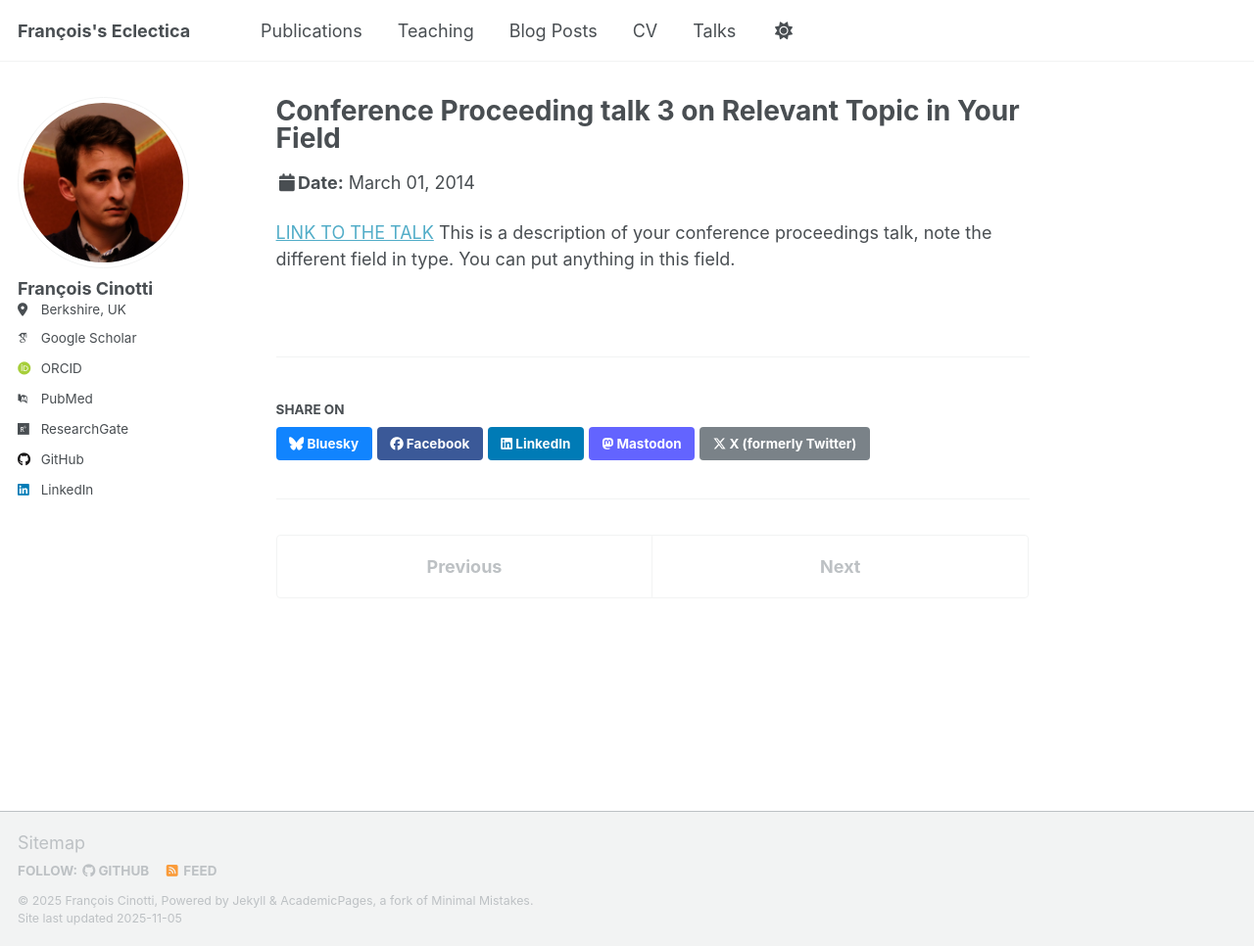
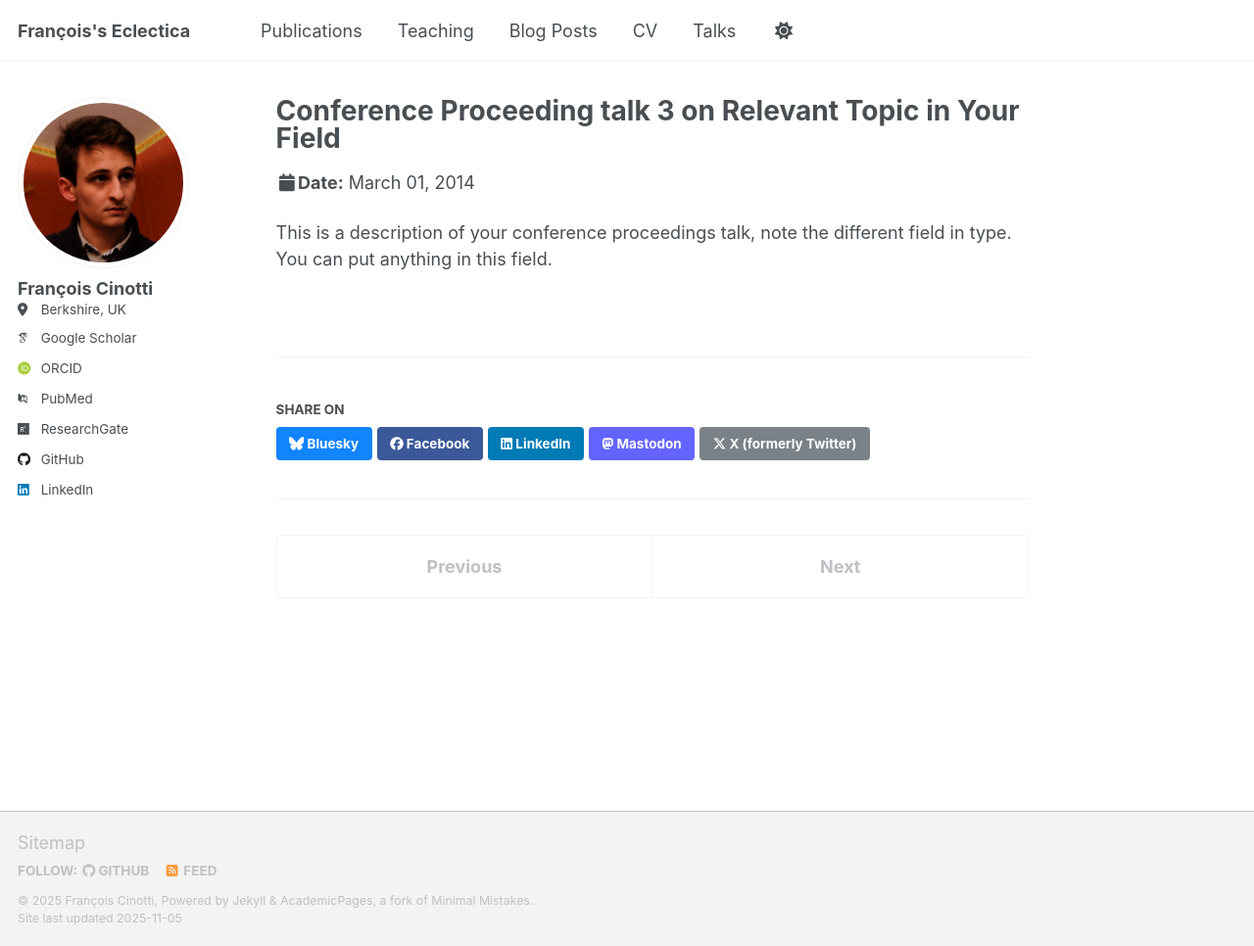
Before and after one commit to frct/frct.github.io, a Jekyll site: the page built from _talks/2014-03-01-talk-3.md, in a window 1280 px wide and 966 px high. Shown: the whole window at 98% size. Built offline with Jekyll 4.4.1, drawn with Linux system fonts in a browser that asks for light colours; some web fonts are replaced; a script that is not in the unit is left out.

Commit message:
Update 2014-03-01-talk-3.md

```diff
--- a/_talks/2014-03-01-talk-3.md
+++ b/_talks/2014-03-01-talk-3.md
@@ -7,5 +7,5 @@ venue: "Testing Institute of America 2014 Annual Conference"
 date: 2014-03-01
 location: "Los Angeles, CA, USA"
 ---
-[LINK TO THE TALK](https://www.youtube.com/watch?v=rHLKU6UnsxQ)
+
 This is a description of your conference proceedings talk, note the different field in type. You can put anything in this field.
```
